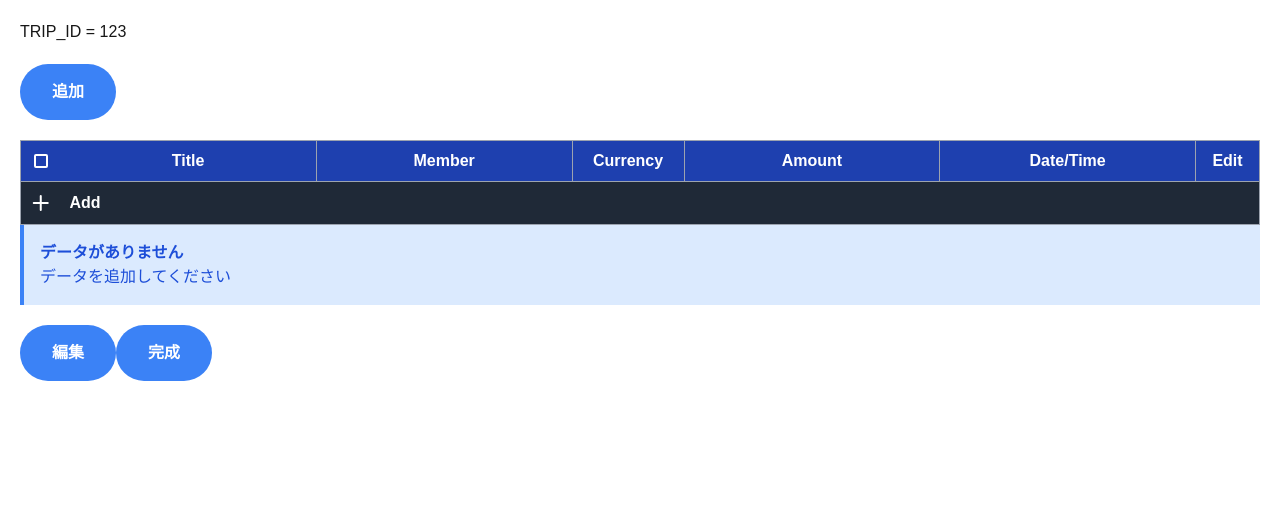
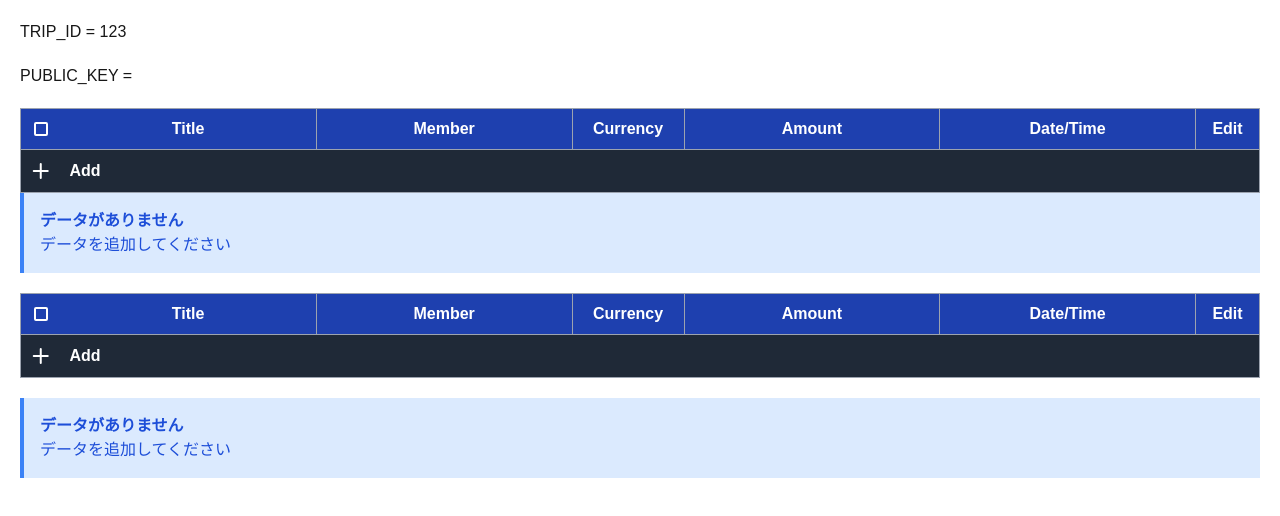
Before and after one commit to kanade2001/SplitBillApp, a Next.js app in the folder frontend/: page /trip/123 in a window 1280 px wide. Shown: the top 516 px of the page. Built offline with nearby package versions, Linux system fonts and the light colour scheme.

Commit message:
Fix-Table周りのコンポーネントの移動1

```diff
--- a/frontend/src/app/trip/[tripId]/_components/add-button/index.tsx
+++ /dev/null
@@ -1,18 +0,0 @@
-export default function AddButton({
-  onClick,
-  item,
-}: {
-  onClick: (item: string) => void;
-  item: string;
-}) {
-  return (
-    <div>
-      <button
-        className="rounded-full bg-blue-500 px-8 py-4 font-bold text-white"
-        onClick={() => onClick(item)}
-      >
-        追加
-      </button>
-    </div>
-  );
-}
--- a/frontend/src/app/trip/[tripId]/_components/complete-button/index.tsx
+++ /dev/null
@@ -1,17 +0,0 @@
-export default function CompleteButton({ item }: { item: string[] }) {
-  const handleComplete = () => {
-    console.log("Complete");
-    console.log(item);
-  };
-
-  return (
-    <div>
-      <button
-        className="rounded-full bg-blue-500 px-8 py-4 font-bold text-white"
-        onClick={handleComplete}
-      >
-        完成
-      </button>
-    </div>
-  );
-}
--- a/frontend/src/app/trip/[tripId]/_components/edit-button/index.tsx
+++ /dev/null
@@ -1,24 +0,0 @@
-export default function EditButton({
-  onClick,
-  isEditable,
-}: {
-  onClick: (isEditable: boolean) => void;
-  isEditable: boolean;
-}) {
-  const handleEdit = () => {
-    console.log("Edit");
-    console.log({ isEditable });
-    onClick(!isEditable);
-  };
-
-  return (
-    <div>
-      <button
-        className="rounded-full bg-blue-500 px-8 py-4 font-bold text-white"
-        onClick={() => handleEdit()}
-      >
-        編集
-      </button>
-    </div>
-  );
-}
--- a/frontend/src/app/trip/[tripId]/_components/payment-list/index.tsx
+++ b/frontend/src/app/trip/[tripId]/_components/payment-list/index.tsx
@@ -1,57 +1,20 @@
 "use client";
 
-import { Key, useReducer } from "react";
+import { useReducer } from "react";
 
 import { Info } from "@/components/Alert/Alert";
 import Table from "@/components/ui/table";
 import "/node_modules/flag-icons/css/flag-icons.min.css";
 
-interface ItemState {
-  id: Key;
-  title: string;
-  member: string;
-  member_id: bigint;
-  currency: string;
-  currency_id: string;
-  amount: number;
-  datetime: Date;
-}
+import { initialStateList, ItemReducer } from "../../_types/type";
 
-type ItemAction =
-  | { type: "ADD_ITEM"; payload: { item: ItemState } }
-  | { type: "EDIT_ITEM"; payload: { item: ItemState } }
-  | { type: "DELETE_ITEM"; payload: { id: Key } };
-
-const initialStateList: ItemState[] = [];
-
-const ItemReducer = (state: ItemState[], action: ItemAction) => {
-  switch (action.type) {
-    // 追加
-    case "ADD_ITEM":
-      console.log("ADD_ITEM");
-      return [...state, action.payload.item];
-    // 編集
-    case "EDIT_ITEM":
-      console.log("EDIT_ITEM");
-      return state.map((item) =>
-        item.id === action.payload.item.id
-          ? { ...item, ...action.payload.item }
-          : item,
-      );
-    // 削除
-    case "DELETE_ITEM":
-      console.log("DELETE_ITEM");
-      return state.filter((item) => item.id !== action.payload.id);
-  }
-};
-
-export default function PaymentList({ items }: { items: string[] }) {
+export default function PaymentList() {
   const [state, dispatch] = useReducer(ItemReducer, initialStateList);
 
   return (
     <div className="">
       <Table state={state} dispatch={dispatch} />
-      {items.length === 0 /* 要素がない場合 */ && (
+      {state.length === 0 /* 要素がない場合 */ && (
         <div className="">
           <Info title="データがありません" message="データを追加してください" />
         </div>
--- /dev/null
+++ b/frontend/src/app/trip/[tripId]/_types/type.tsx
@@ -0,0 +1,40 @@
+import { Key } from "react";
+
+export interface ItemState {
+  id: Key;
+  title: string;
+  member: string;
+  member_id: bigint;
+  currency: string;
+  currency_id: string;
+  amount: number;
+  datetime: Date;
+}
+
+export const initialStateList: ItemState[] = [];
+
+export type ItemAction =
+  | { type: "ADD_ITEM"; payload: { item: ItemState } }
+  | { type: "EDIT_ITEM"; payload: { item: ItemState } }
+  | { type: "DELETE_ITEM"; payload: { id: Key } };
+
+export const ItemReducer = (state: ItemState[], action: ItemAction) => {
+  switch (action.type) {
+    // 追加
+    case "ADD_ITEM":
+      console.log("ADD_ITEM");
+      return [...state, action.payload.item];
+    // 編集
+    case "EDIT_ITEM":
+      console.log("EDIT_ITEM");
+      return state.map((item) =>
+        item.id === action.payload.item.id
+          ? { ...item, ...action.payload.item }
+          : item,
+      );
+    // 削除
+    case "DELETE_ITEM":
+      console.log("DELETE_ITEM");
+      return state.filter((item) => item.id !== action.payload.id);
+  }
+};
--- a/frontend/src/app/trip/[tripId]/page.tsx
+++ b/frontend/src/app/trip/[tripId]/page.tsx
@@ -1,10 +1,13 @@
 "use client";
-import { useState } from "react";
 
-import AddButton from "./_components/add-button";
-import EditButton from "./_components/edit-button";
-import CompleteButton from "./_components/complete-button";
+import { useReducer } from "react";
+
+import { Info } from "@/components/Alert/Alert";
+import Table from "@/components/ui/table";
+import "/node_modules/flag-icons/css/flag-icons.min.css";
+
 import PaymentList from "./_components/payment-list";
+import { initialStateList, ItemReducer } from "./_types/type";
 
 type Props = {
   params: { tripId: string }; // TripID
@@ -13,25 +16,19 @@ type Props = {
 
 export default function Page({ params, searchParams }: Props) {
   const key = typeof searchParams.key === "string" ? searchParams.key : "";
-
-  const [items, setItems] = useState<string[]>([]);
-
-  const handleSetItem = (item: string) => {
-    setItems([...items, item]);
-  };
-
-  const [isEditable, setIsEditable] = useState<boolean>(false);
+  const [state, dispatch] = useReducer(ItemReducer, initialStateList);
 
   return (
     <div className="space-y-5 p-5">
       <h1>TRIP_ID = {params.tripId}</h1>
-      <h2>{key}</h2>
-      <AddButton onClick={handleSetItem} item="ITEM" />
-      <PaymentList items={items} />
-      <div className="flex">
-        <EditButton onClick={setIsEditable} isEditable={isEditable} />
-        <CompleteButton item={items} />
-      </div>
+      <h2>PUBLIC_KEY = {key}</h2>
+      <PaymentList />
+      <Table state={state} dispatch={dispatch} />
+      {state.length === 0 /* 要素がない場合 */ && (
+        <div className="">
+          <Info title="データがありません" message="データを追加してください" />
+        </div>
+      )}
     </div>
   );
 }
--- a/frontend/src/components/ui/table/_components/body-row/index.tsx
+++ b/frontend/src/components/ui/table/_components/body-row/index.tsx
@@ -43,7 +43,7 @@ const BodyRow: React.FC<BodyRowProps> = ({ item, dispatch }) => {
         </th>
         <th className="border border-gray-400 p-2">
           <button
-            className="flex h-full w-full justify-center bg-red-500"
+            className="flex h-full w-full justify-center"
             onClick={() => handleIsEdit()}
           >
             <EditIcon />
```
